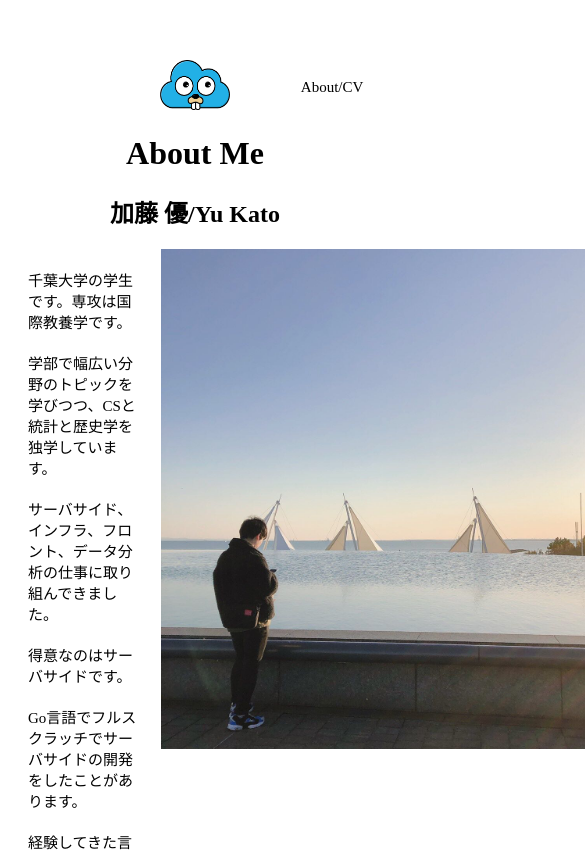
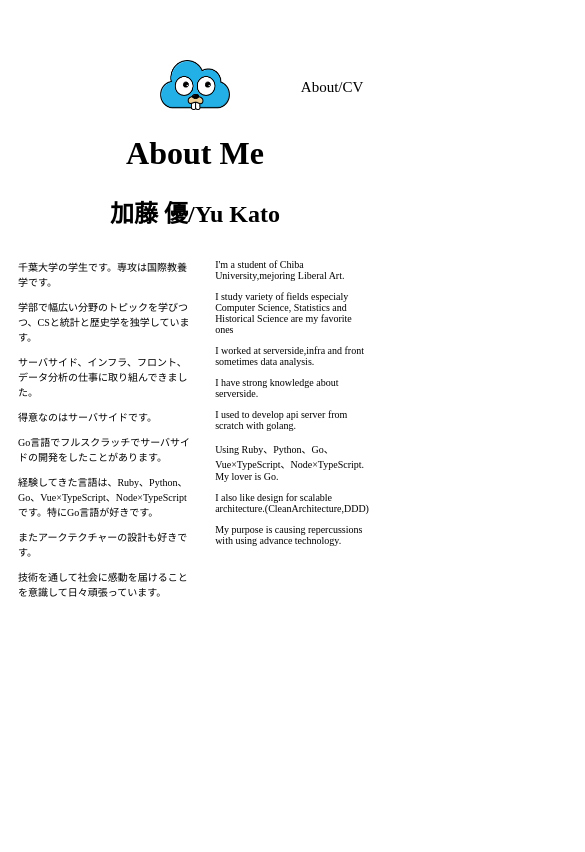
Before and after one commit to yutify/my-portfolio-site, a Vue app: page /about in a window 390 px wide. Shown: the top 852 px of the page, 585 px wide, since content can reach past the window. Built offline with nearby package versions, Linux system fonts and the light colour scheme.

Commit message:
update about page

```diff
--- a/src/views/About.vue
+++ b/src/views/About.vue
@@ -46,11 +46,6 @@ export default class About extends Vue {}
 </script>
 
 <style scoped>
-@media screen and (max-width:480px){
-  .image {
-    width: 100%;
-    }
-}
 .boxes {
   display: flex;
 }
@@ -62,4 +57,14 @@ img {
   width: 500px;
   height: 500px;
 }
+@media screen and (max-width:480px){
+  img {
+    width: 0px;
+    height: 0px;
+    }
+  p {
+    font-size: 10px;
+    margin: 10px;
+  }
+}
 </style>
```
Also changed, not shown: 1 other file (tests, documents, lock files or other folders).
